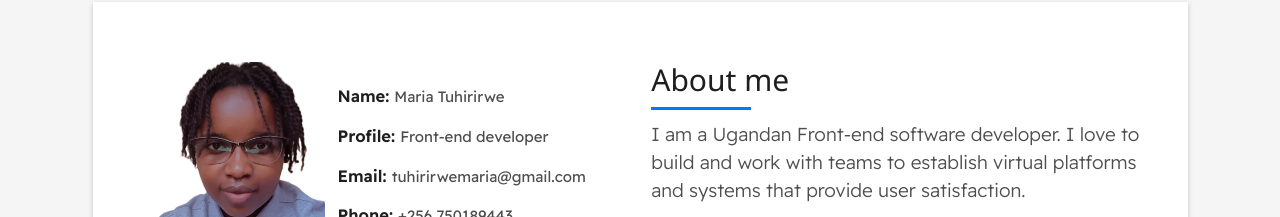
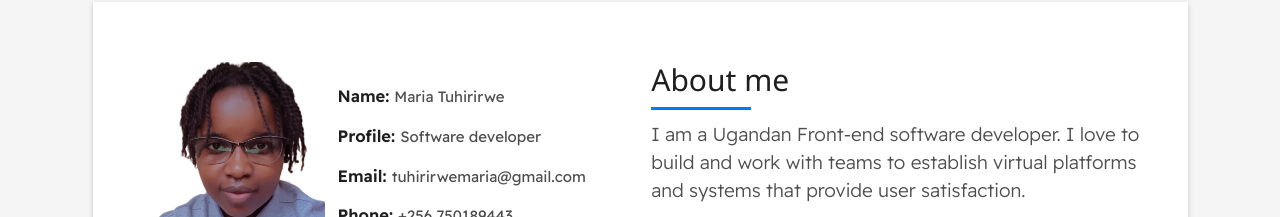
Before and after one commit to Tuhirirwe-Maria/Maria-offical, a Next.js app: page / in a window 1280 px wide. Shown: the part 938-1155 px from the top of the page. Built offline with nearby package versions, Linux system fonts and the light colour scheme.

Commit message:
FIX:Edit text

```diff
--- a/Components/About.js
+++ b/Components/About.js
@@ -32,7 +32,7 @@ export const About = () => {
                       </p>
                       <p>
                         <span className="title-s">Profile: </span>{" "}
-                        <span>Front-end developer</span>
+                        <span>Software developer</span>
                       </p>
                       <p>
                         <span className="title-s">Email: </span>{" "}
```
